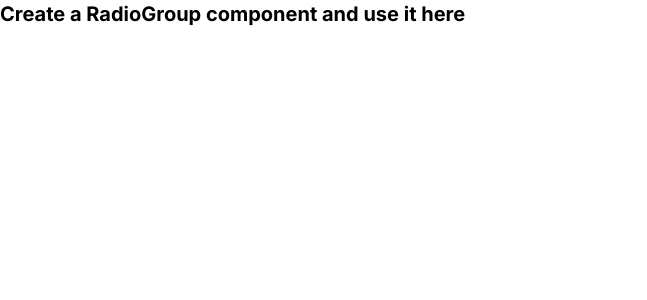
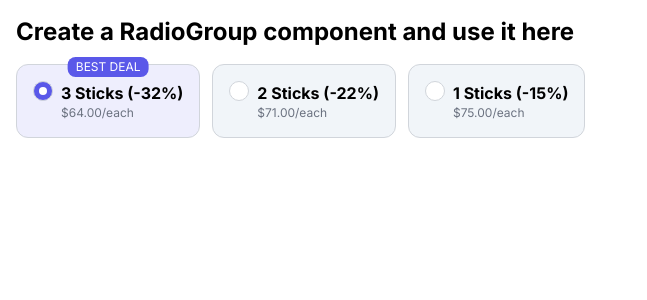
Before and after one commit to zain-adtracktiv/frontend-test, a Next.js app: page / in a window 1280 px wide. Shown: the top 300 px of the page, without its empty margins (0-647 px from the left). Built offline with nearby package versions, Linux system fonts and the light colour scheme.

Commit message:
Create custom radio button component using tailwind css

```diff
--- /dev/null
+++ b/app/components/RadioGroup.tsx
@@ -0,0 +1,75 @@
+import React from 'react'
+
+interface RadioOption {
+  label: string
+  value: string
+  price: string
+  bestDeal?: boolean
+}
+
+interface RadioGroupProps {
+  options: RadioOption[]
+  name: string
+  selectedValue: string
+  onChange: (value: string) => void
+}
+
+const RadioGroup: React.FC<RadioGroupProps> = ({
+  options,
+  name,
+  selectedValue,
+  onChange,
+}) => {
+  return (
+    <div
+      role='radiogroup'
+      aria-labelledby={`${name}-label`}
+      className='flex items-center'
+    >
+      {options.map((option) => (
+        <label
+          key={option.value}
+          className={`relative inline-flex rounded-xl border border-gray-300 mr-3 mb-3 p-4 cursor-pointer ${
+            selectedValue === option.value
+              ? 'bg-custom-violet/10 border-custom-violet'
+              : 'bg-slate-100'
+          }`}
+        >
+          <input
+            type='radio'
+            name={name}
+            value={option.value}
+            checked={selectedValue === option.value}
+            onChange={(e) => onChange(e.target.value)}
+            className='hidden'
+            aria-hidden='true'
+          />
+          <span
+            className={`inline-flex items-center justify-center w-5 h-5 rounded-full border border-gray-300 ${
+              selectedValue === option.value
+                ? 'bg-custom-violet border-custom-violet'
+                : 'bg-white'
+            }`}
+          >
+            {selectedValue === option.value && (
+              <span className='w-2 h-2 rounded-full bg-white' />
+            )}
+          </span>
+          <div className='ml-2'>
+            <h1 className='text-black font-bold flex items-center'>
+              {option.label}
+              {option.bestDeal && (
+                <span className='absolute -top-2 left-1/2 transform -translate-x-1/2 px-2 py-0.5 text-xs font-normal text-white bg-custom-violet rounded-lg uppercase'>
+                  Best Deal
+                </span>
+              )}
+            </h1>
+            <p className='text-gray-500 text-xs'>{option.price}/each</p>
+          </div>
+        </label>
+      ))}
+    </div>
+  )
+}
+
+export default RadioGroup
--- a/app/page.tsx
+++ b/app/page.tsx
@@ -1,7 +1,33 @@
+'use client'
+
+import React, { useState } from 'react'
+import RadioGroup from './components/RadioGroup'
+
 export default function Home() {
+  const [selectedValue, setSelectedValue] = useState<string>('option1')
+
+  const options = [
+    {
+      label: '3 Sticks (-32%)',
+      value: 'option1',
+      price: '$64.00',
+      bestDeal: true,
+    },
+    { label: '2 Sticks (-22%)', value: 'option2', price: '$71.00' },
+    { label: '1 Sticks (-15%)', value: 'option3', price: '$75.00' },
+  ]
+
   return (
-    <div className="text-xl font-bold">
-      Create a RadioGroup component and use it here
+    <div className='container mx-auto p-4'>
+      <h1 className='text-2xl font-bold mb-4'>
+        Create a RadioGroup component and use it here
+      </h1>
+      <RadioGroup
+        name='exampleRadioGroup'
+        options={options}
+        selectedValue={selectedValue}
+        onChange={setSelectedValue}
+      />
     </div>
-  );
+  )
 }
--- a/tailwind.config.ts
+++ b/tailwind.config.ts
@@ -1,12 +1,19 @@
-import type { Config } from "tailwindcss";
+import type { Config } from 'tailwindcss'
 
 const config: Config = {
   content: [
-    "./pages/**/*.{js,ts,jsx,tsx,mdx}",
-    "./components/**/*.{js,ts,jsx,tsx,mdx}",
-    "./app/**/*.{js,ts,jsx,tsx,mdx}",
+    './pages/**/*.{js,ts,jsx,tsx,mdx}',
+    './components/**/*.{js,ts,jsx,tsx,mdx}',
+    './app/**/*.{js,ts,jsx,tsx,mdx}',
   ],
-  theme: {},
+  theme: {
+    extend: {
+      colors: {
+        'custom-violet': '#5A58E9',
+      },
+    },
+  },
   plugins: [],
-};
-export default config;
+}
+
+export default config
```
